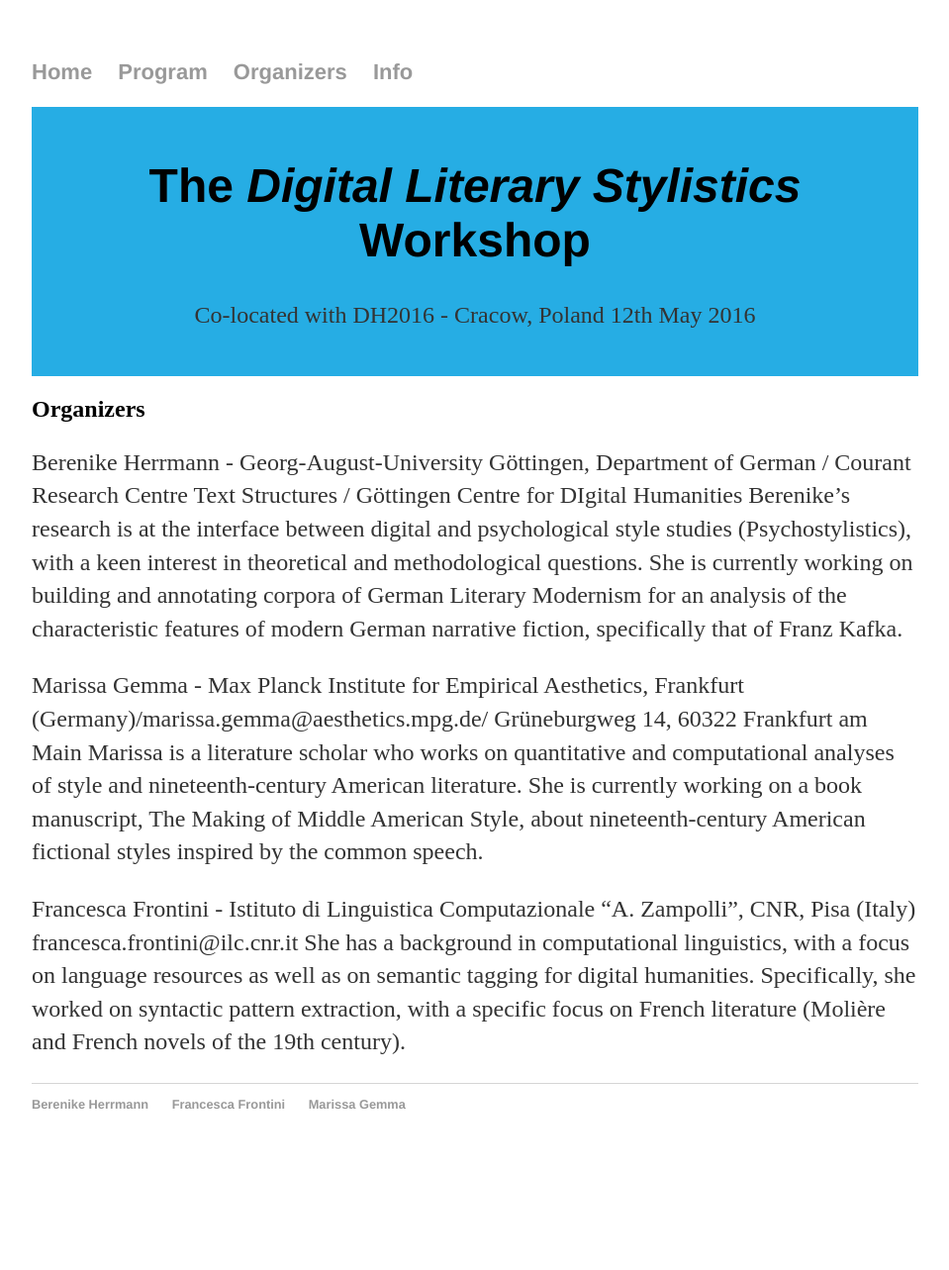
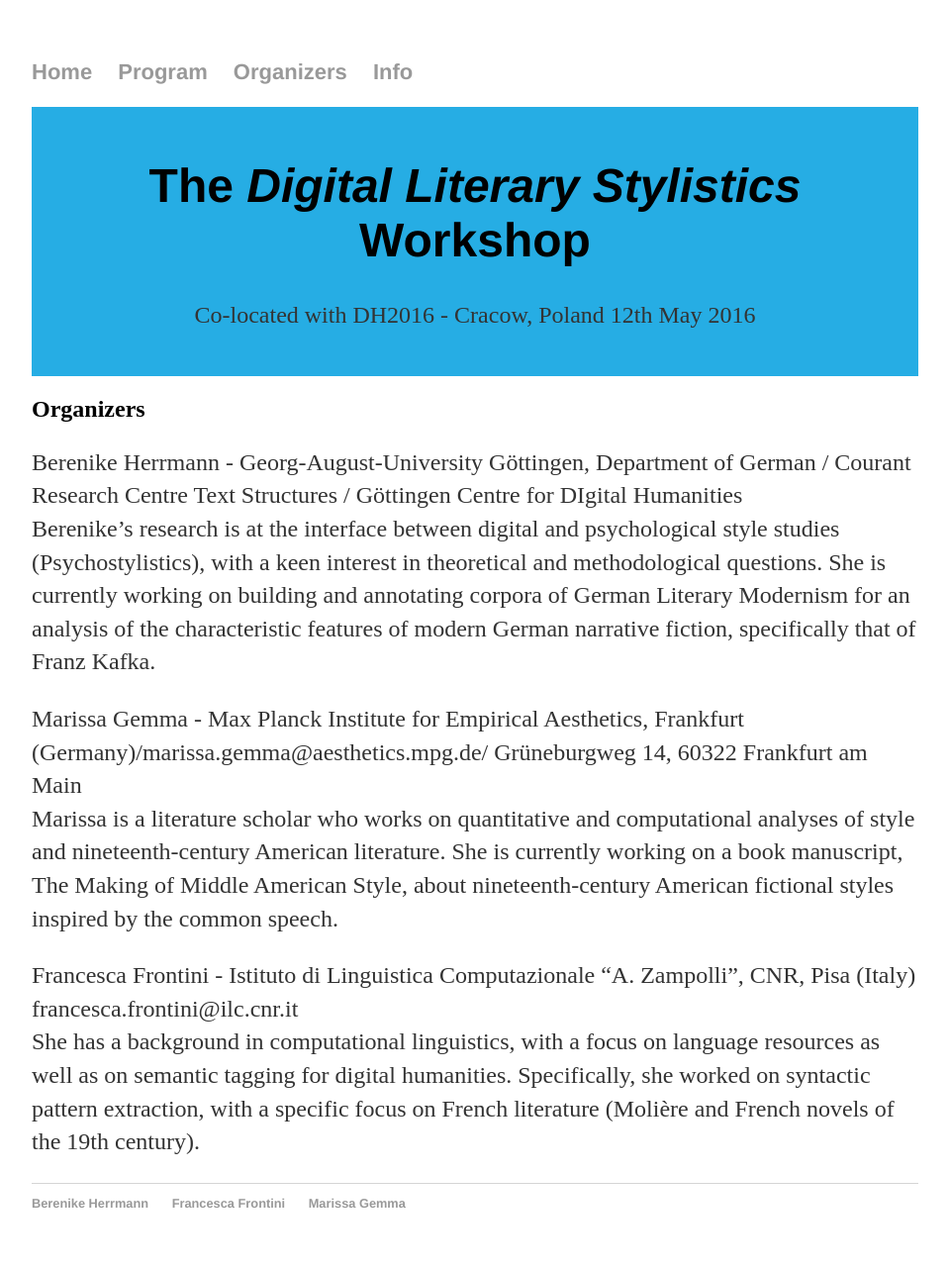
Before and after one commit to DigitalLiteraryStylistic/-DigitalLiteraryStylistic.github.io, a Jekyll site: the page built from organizers.html, in a window 1280 px wide. Shown: the whole page at 99% size, without its empty margins (160-1119 px from the left). Built offline with Jekyll 4.4.1, drawn with Linux system fonts in a browser that asks for light colours; before the commit the page ends 1183 px from its top, so only the background shows below that.

```diff
--- a/organizers.html
+++ b/organizers.html
@@ -9,16 +9,16 @@ title: Digital Literary Stylistics Workshop - Co-located with DH2016
 
 <p>
 Berenike Herrmann - Georg-August-University Göttingen, Department of German / Courant Research Centre Text Structures / Göttingen Centre for DIgital Humanities
-Berenike’s research is at the interface between digital and psychological style studies (Psychostylistics), with a keen interest in theoretical and methodological questions. She is currently working on building and annotating corpora of German Literary Modernism for an analysis of the characteristic features of modern German narrative fiction, specifically that of Franz Kafka.
+<br>Berenike’s research is at the interface between digital and psychological style studies (Psychostylistics), with a keen interest in theoretical and methodological questions. She is currently working on building and annotating corpora of German Literary Modernism for an analysis of the characteristic features of modern German narrative fiction, specifically that of Franz Kafka.
 </p>
 
 <p>
 Marissa Gemma - Max Planck Institute for Empirical Aesthetics, Frankfurt (Germany)/marissa.gemma@aesthetics.mpg.de/ Grüneburgweg 14, 60322 Frankfurt am Main
-Marissa is a literature scholar who works on quantitative and computational analyses of style and nineteenth-century American literature. She is currently working on a book manuscript, The Making of Middle American Style, about nineteenth-century American fictional styles inspired by the common speech.
+<br>Marissa is a literature scholar who works on quantitative and computational analyses of style and nineteenth-century American literature. She is currently working on a book manuscript, The Making of Middle American Style, about nineteenth-century American fictional styles inspired by the common speech.
 </p>
 
 <p>
 Francesca Frontini - Istituto di Linguistica Computazionale “A. Zampolli”, CNR, Pisa (Italy)
 francesca.frontini@ilc.cnr.it
-She has a background in computational linguistics, with a focus on language resources as well as on semantic tagging for digital humanities. Specifically, she worked on syntactic pattern extraction, with a specific focus on French literature (Molière and French novels of the 19th century).
+<br>She has a background in computational linguistics, with a focus on language resources as well as on semantic tagging for digital humanities. Specifically, she worked on syntactic pattern extraction, with a specific focus on French literature (Molière and French novels of the 19th century).
 </p>
```
